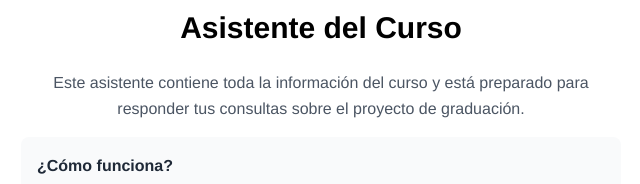
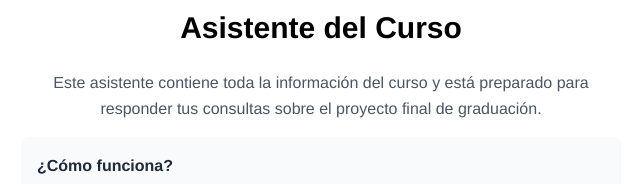
Before and after one commit to emarinlara/Tesis-DEI, a plain HTML site: page index.html in a window 1280 px wide. Shown: the part 215-399 px from the top of the page, 319-959 px from the left. Drawn offline with nearby package versions, Linux system fonts and the light colour scheme.

Commit message:
Create index.html

```diff
--- a/index.html
+++ b/index.html
@@ -82,7 +82,7 @@
             <div class="help-text text-gray-600 mb-8">
                 <p class="mb-4">
                     Este asistente contiene toda la información del curso y está preparado para responder
-                    tus consultas sobre el proyecto de graduación.
+                    tus consultas sobre el proyecto final de graduación.
                 </p>
                 <div class="bg-gray-50 p-4 rounded-lg text-left max-w-2xl mx-auto mb-6">
                     <h3 class="font-semibold text-gray-800 mb-2">¿Cómo funciona?</h3>
```
